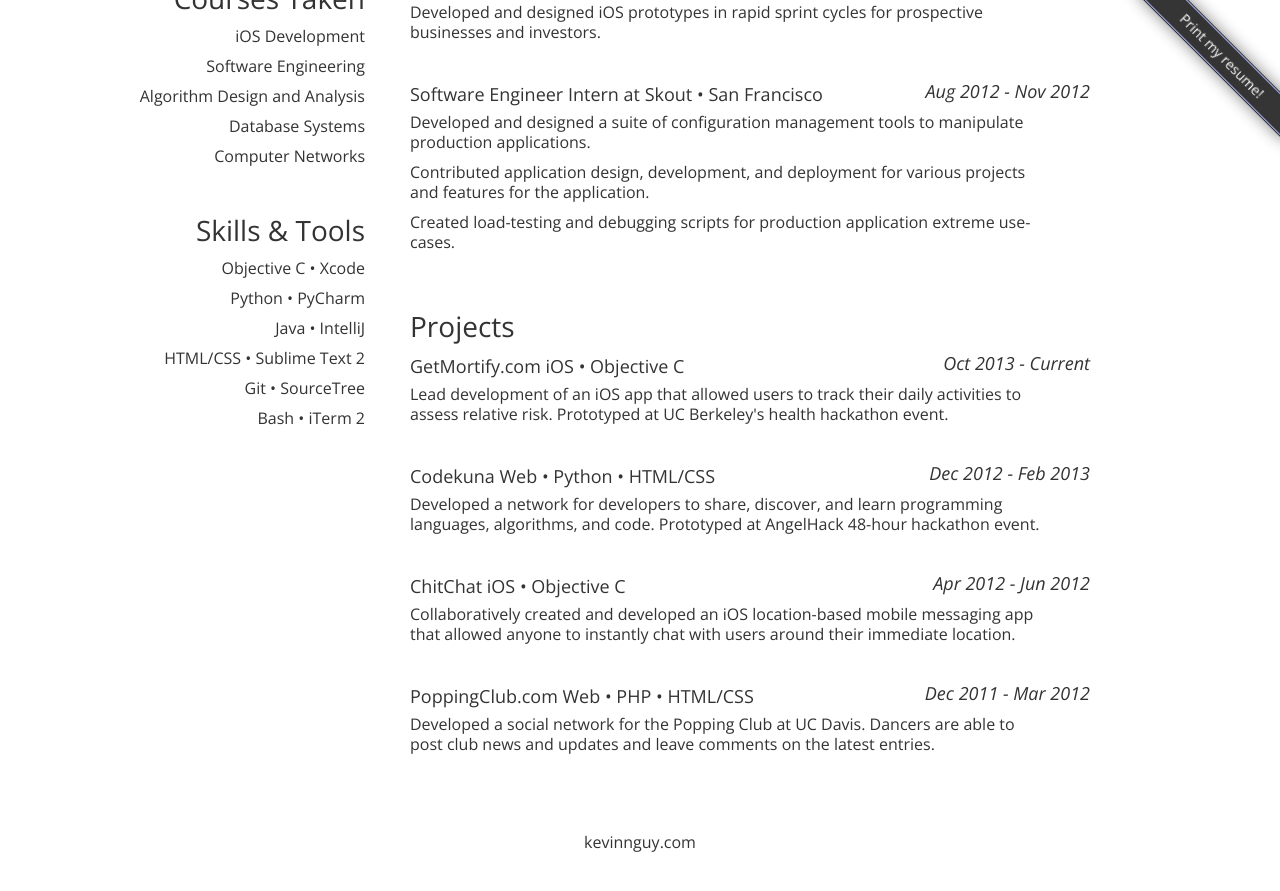
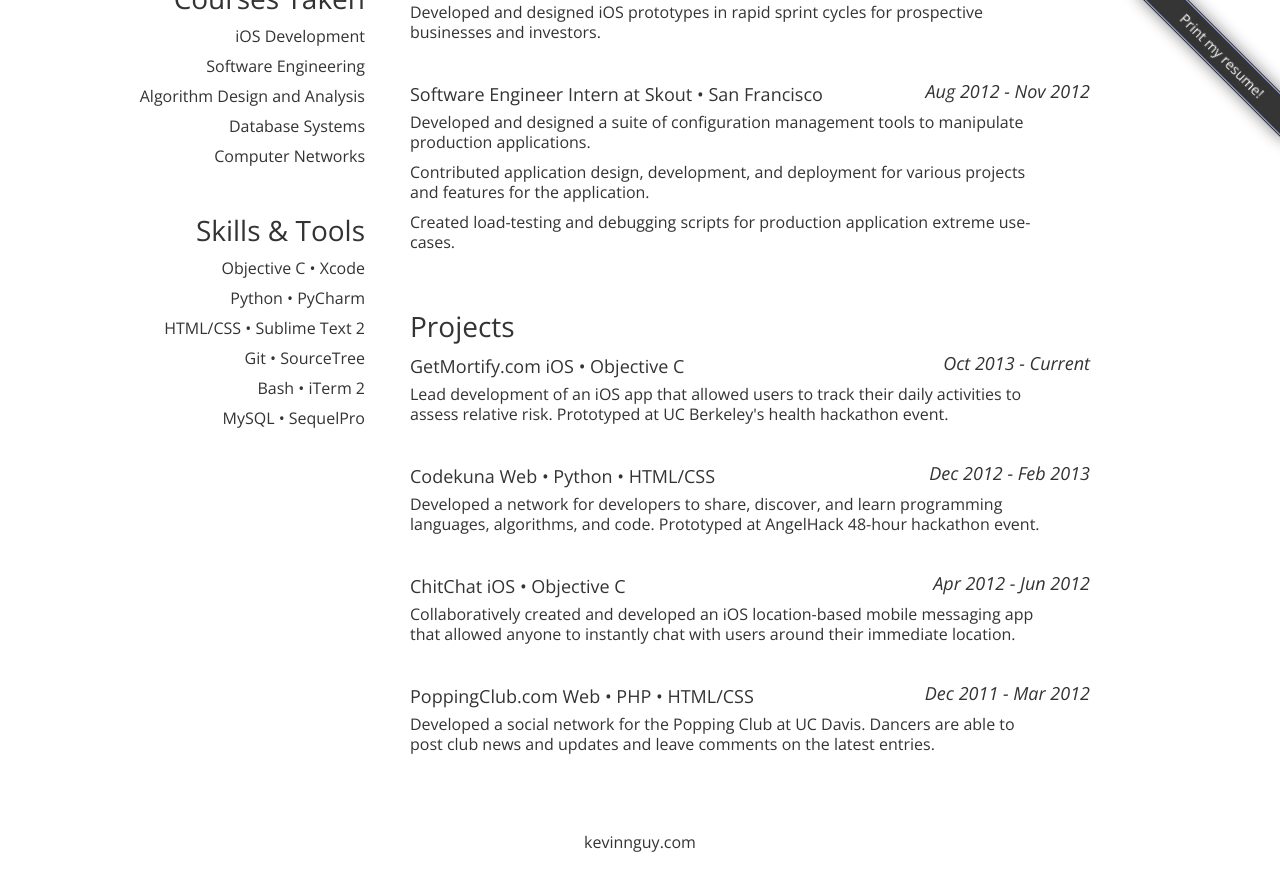
Before and after one commit to kevinnguy/kevinnguy.github.com, a Jekyll site: the page index.html, which Jekyll copies as it is, in a window 1280 px wide and 900 px high, scrolled down 596 px. Shown: the top 891 px of the window. Built offline with Jekyll 4.4.1, drawn with Linux system fonts in a browser that asks for light colours.

Commit message:
Sorry for the poor description

```diff
--- a/index.html
+++ b/index.html
@@ -86,10 +86,10 @@
           <ul id="social">
             <li>Objective C &bull; Xcode</li>
             <li>Python &bull; PyCharm</li>
-            <li>Java &bull; IntelliJ</li>
             <li>HTML/CSS &bull; Sublime Text 2</li>
             <li>Git &bull; SourceTree</li>
             <li>Bash &bull; iTerm 2</li>
+            <li>MySQL &bull; SequelPro</li>
           </ul>
 
         </section>
```
